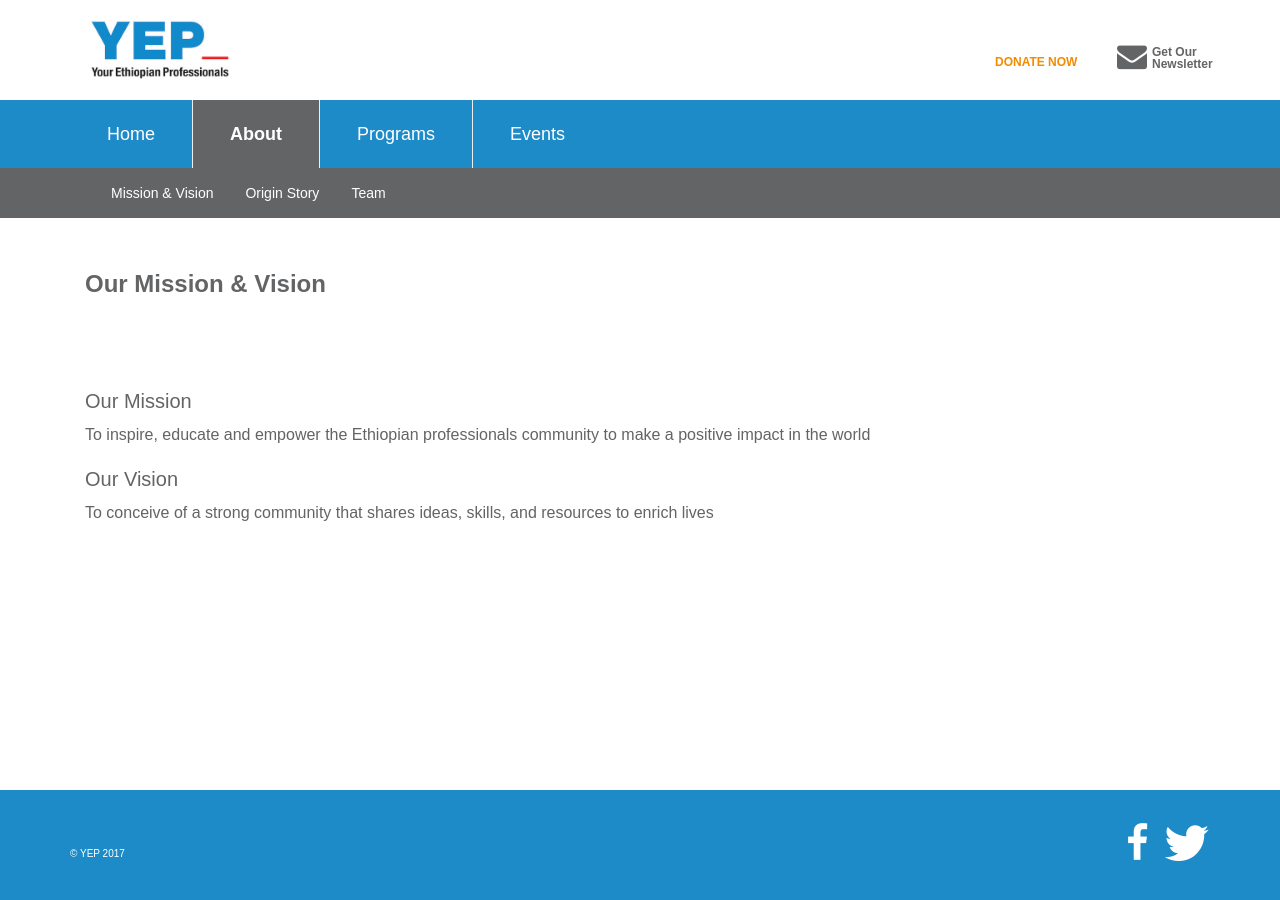
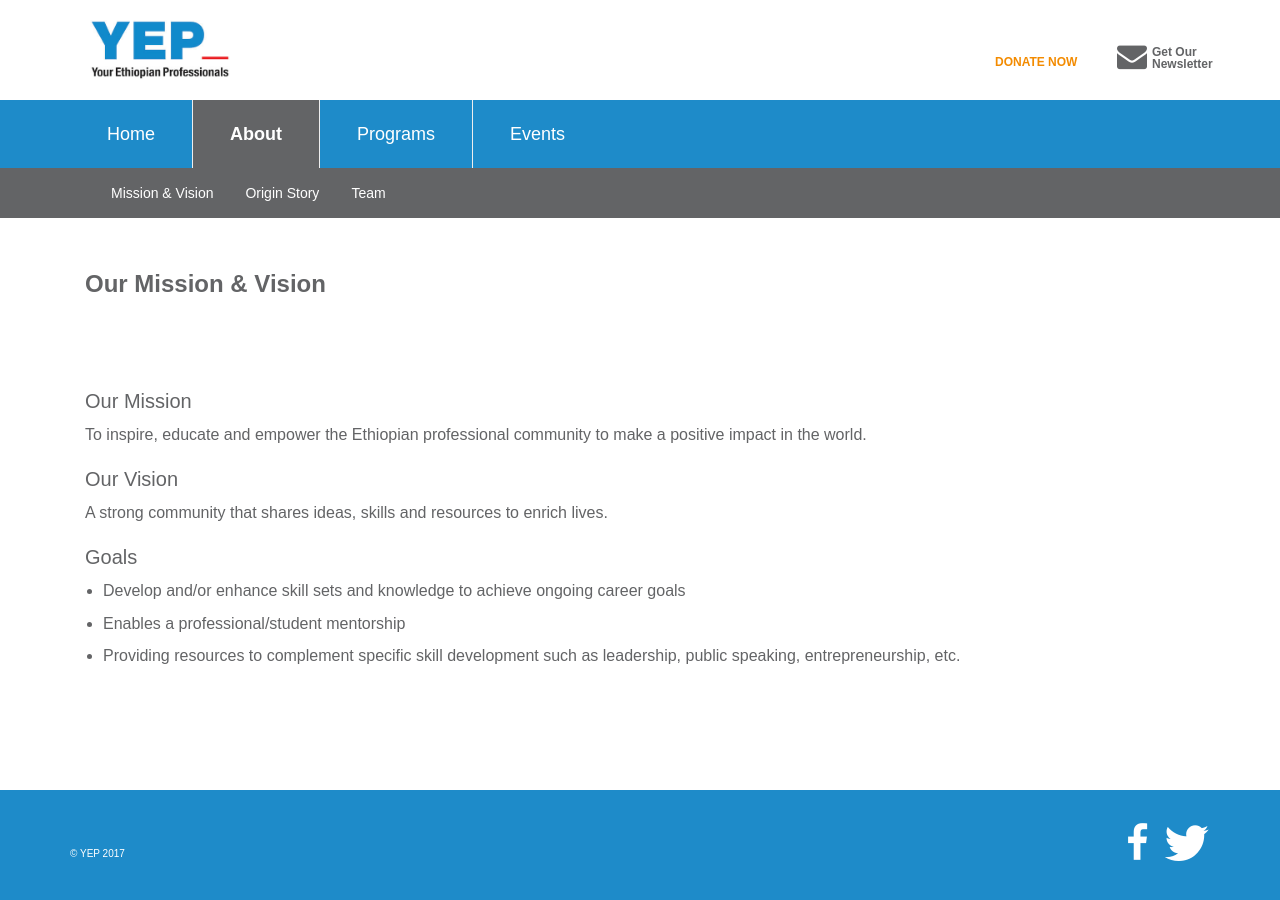
Before and after one commit to YEPNetwork/yepnetwork.github.io, a Jekyll site: the page built from _page/mission.html, in a window 1280 px wide. Built offline with Jekyll 4.4.1, drawn with Linux system fonts in a browser that asks for light colours; nearby versions of some CDN libraries; some web fonts are replaced.

Commit message:
Updated mission.

```diff
--- a/_page/mission.html
+++ b/_page/mission.html
@@ -5,13 +5,22 @@ header: Mission
 permalink: /about/mission/
 body_class: about
 ---
-<div class="container pad-by-50">
+<div class="container bg-white pad-by-50">
   <h2 class="margin-top-0 margin-bottom-2">Our Mission & Vision</h2>
 </div>
 
-<div class="container">
+<div class="container bg-white">
   <h3>Our Mission</h3>
-  <p>To inspire, educate and empower the Ethiopian professionals community to make a positive impact in the world</p>
+  <p>To inspire, educate and empower the Ethiopian professional community to make a positive impact in the world.</p>
+
   <h3>Our Vision</h3>
-  <p>To conceive of a strong community that shares ideas, skills, and resources to enrich lives</p>
+  <p>A strong community that shares ideas, skills and resources to enrich lives.</p>
+
+  <h3>Goals</h3>
+  <ul>
+    <li>Develop and/or enhance skill sets and knowledge to achieve ongoing career goals</li>
+    <li>Enables a professional/student mentorship</li>
+    <li>Providing resources to complement specific skill development such as leadership, public speaking, entrepreneurship, etc.</li>
+  </ul>
+
 </div>
```
